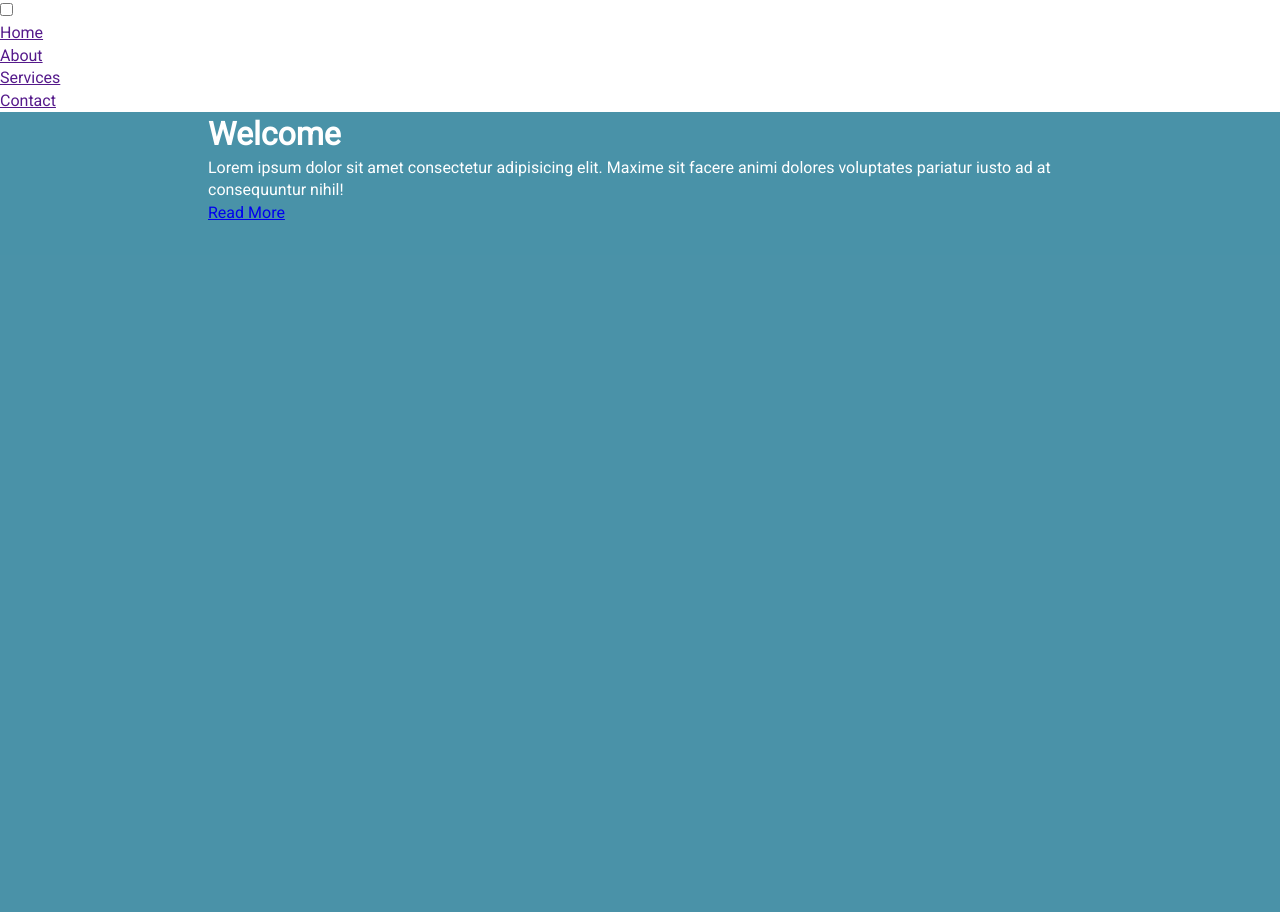
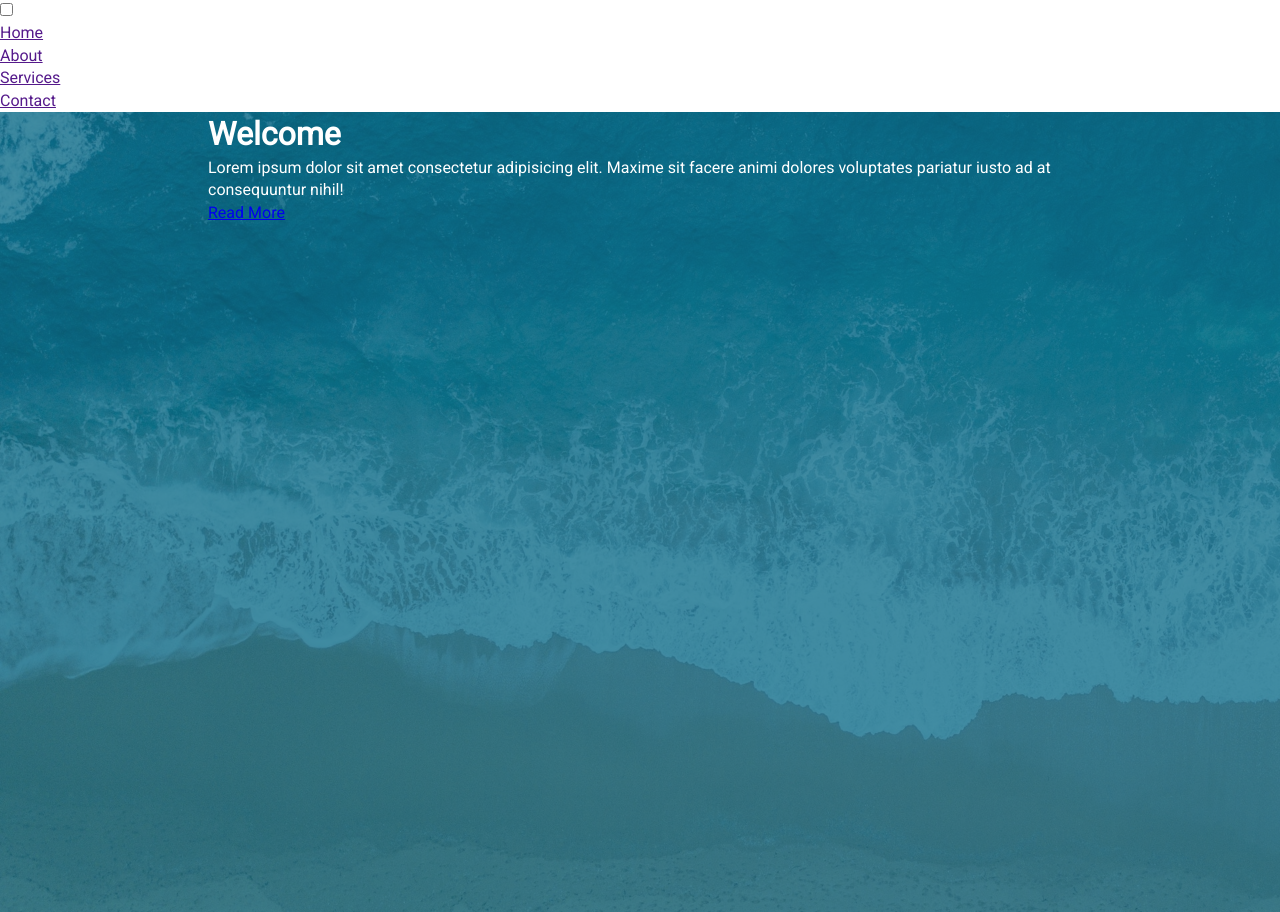
Before and after one commit to MarcLignarius/CSS.HamburgerOverlay, a plain HTML site: page index.html in a window 1280 px wide. Drawn offline with Linux system fonts and the light colour scheme.

Commit message:
add styles for showcase#before

```diff
--- a/css/style.css
+++ b/css/style.css
@@ -29,3 +29,14 @@ body {
   height: 100vh;
   position: relative;
 }
+
+#showcase:before {
+  content: '';
+  background: url("../img/showcase.jpg") no-repeat center center/cover;
+  position: absolute;
+  top: 0;
+  left: 0;
+  width: 100%;
+  height: 100%;
+  z-index: -1;
+}
```
